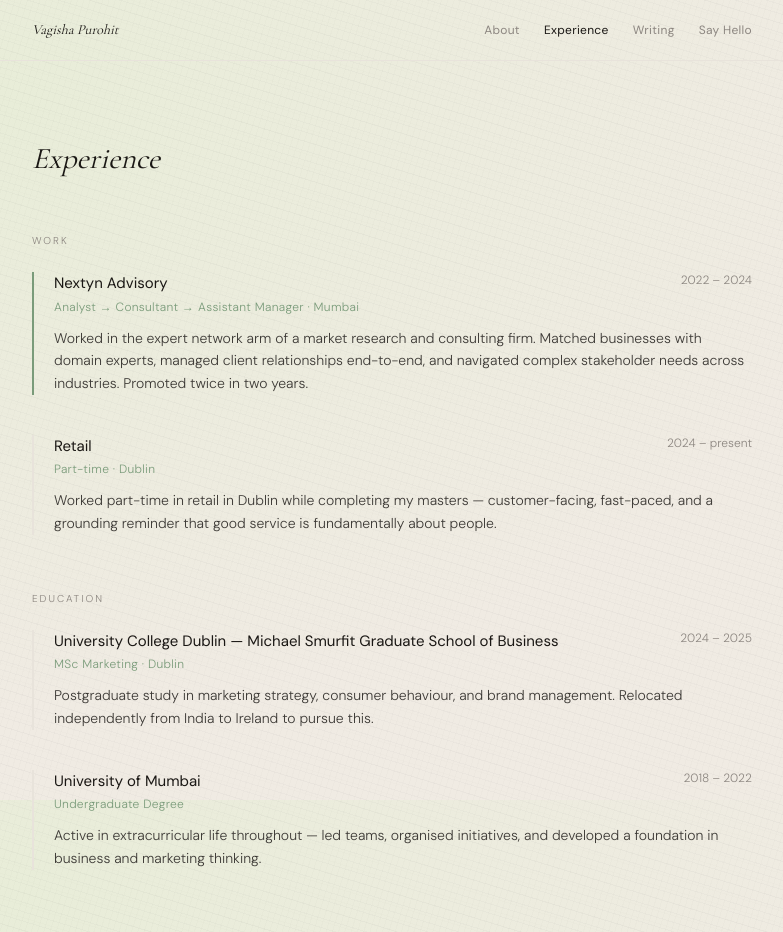
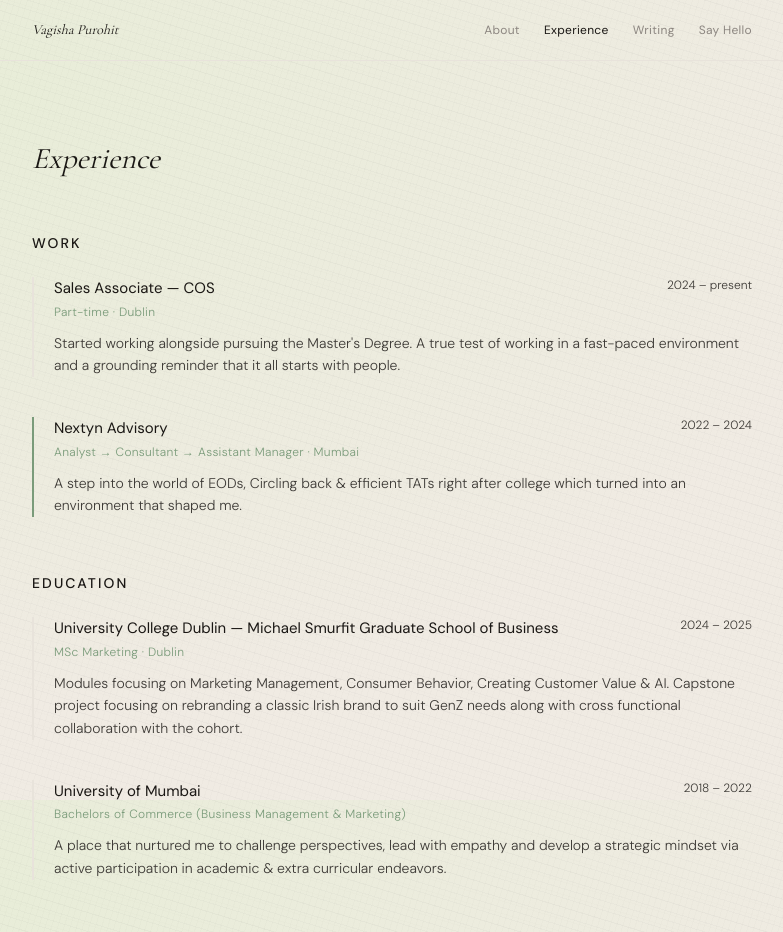
Before and after one commit to vagiishaa/VagishaP-Website, a Next.js app: page /experience in a window 1280 px wide. Shown: the top 932 px of the page, without its empty margins (248-1031 px from the left). Built offline with nearby package versions, Linux system fonts and the light colour scheme.

Commit message:
Update experience page — chronological order, COS link, new copy, darker years, bolder section titles

```diff
--- a/app/experience/page.tsx
+++ b/app/experience/page.tsx
@@ -7,22 +7,24 @@ export const metadata: Metadata = {
 
 const experience = [
   {
+    org: 'Sales Associate — COS',
+    orgHref: 'https://www.cos.com',
+    role: 'Part-time',
+    location: 'Dublin',
+    period: '2024 – present',
+    highlight: false,
+    description:
+      'Started working alongside pursuing the Master\'s Degree. A true test of working in a fast-paced environment and a grounding reminder that it all starts with people.',
+  },
+  {
     org: 'Nextyn Advisory',
+    orgHref: '',
     role: 'Analyst → Consultant → Assistant Manager',
     location: 'Mumbai',
     period: '2022 – 2024',
     highlight: true,
     description:
-      'Worked in the expert network arm of a market research and consulting firm. Matched businesses with domain experts, managed client relationships end-to-end, and navigated complex stakeholder needs across industries. Promoted twice in two years.',
-  },
-  {
-    org: 'Retail',
-    role: 'Part-time',
-    location: 'Dublin',
-    period: '2024 – present',
-    highlight: false,
-    description:
-      'Worked part-time in retail in Dublin while completing my masters — customer-facing, fast-paced, and a grounding reminder that good service is fundamentally about people.',
+      'A step into the world of EODs, Circling back & efficient TATs right after college which turned into an environment that shaped me.',
   },
 ]
 
@@ -33,15 +35,15 @@ const education = [
     location: 'Dublin',
     period: '2024 – 2025',
     description:
-      'Postgraduate study in marketing strategy, consumer behaviour, and brand management. Relocated independently from India to Ireland to pursue this.',
+      'Modules focusing on Marketing Management, Consumer Behavior, Creating Customer Value & AI. Capstone project focusing on rebranding a classic Irish brand to suit GenZ needs along with cross functional collaboration with the cohort.',
   },
   {
     org: 'University of Mumbai',
-    role: 'Undergraduate Degree',
+    role: 'Bachelors of Commerce (Business Management & Marketing)',
     location: '',
     period: '2018 – 2022',
     description:
-      'Active in extracurricular life throughout — led teams, organised initiatives, and developed a foundation in business and marketing thinking.',
+      'A place that nurtured me to challenge perspectives, lead with empathy and develop a strategic mindset via active participation in academic & extra curricular endeavors.',
   },
 ]
 
@@ -84,7 +86,7 @@ export default function Experience() {
 function Section({ title, children }: { title: string; children: React.ReactNode }) {
   return (
     <div className="mb-14">
-      <p className="text-[10px] text-muted tracking-[0.2em] uppercase mb-6 font-light">{title}</p>
+      <p className="text-sm text-ink font-medium tracking-[0.15em] uppercase mb-6">{title}</p>
       <div className="space-y-10">{children}</div>
     </div>
   )
@@ -92,6 +94,7 @@ function Section({ title, children }: { title: string; children: React.ReactNode
 
 function Entry({
   org,
+  orgHref,
   role,
   location,
   period,
@@ -99,6 +102,7 @@ function Entry({
   highlight = false,
 }: {
   org: string
+  orgHref?: string
   role: string
   location: string
   period: string
@@ -108,8 +112,19 @@ function Entry({
   return (
     <div className={`border-l-2 pl-5 ${highlight ? 'border-terracotta' : 'border-warm'}`}>
       <div className="flex flex-wrap justify-between items-start gap-2 mb-1">
-        <h3 className="text-ink font-normal text-[15px]">{org}</h3>
-        <span className="text-xs text-muted font-light">{period}</span>
+        {orgHref ? (
+          <a
+            href={orgHref}
+            target="_blank"
+            rel="noopener noreferrer"
+            className="text-ink font-normal text-[15px] hover:text-terracotta transition-colors duration-200"
+          >
+            {org}
+          </a>
+        ) : (
+          <h3 className="text-ink font-normal text-[15px]">{org}</h3>
+        )}
+        <span className="text-xs text-body font-light">{period}</span>
       </div>
       <p className="text-xs text-terracotta mb-3 font-light tracking-wide">
         {role}{location ? ` · ${location}` : ''}
```
